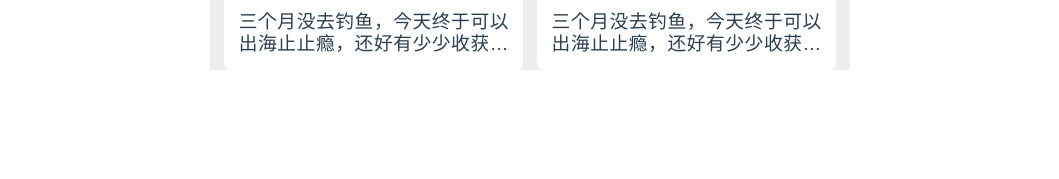
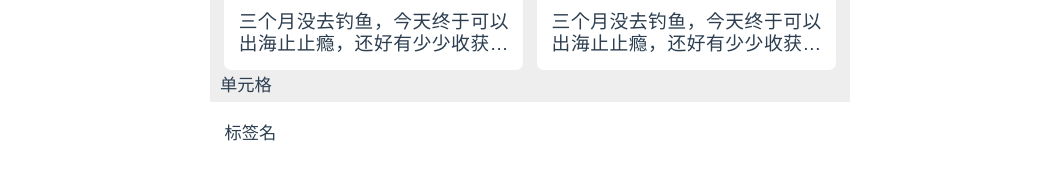
Before and after one commit to xfan0516/x_fan, a Vue app: page /#/home in a window 1280 px wide. Shown: the part 1115-1294 px from the top of the page, without its empty margins (110-1169 px from the left). Before the commit the page ends 1257 px from the top, so only its background shows below. Built offline with nearby package versions, Linux system fonts and the light colour scheme.

Commit message:
单元格

```diff
--- a/src/assets/css/x_fan.styl
+++ b/src/assets/css/x_fan.styl
@@ -1,5 +1,14 @@
 .x_flex
   display: flex
+.x_cell
+  display: flex
+  justify-content space-between
+  height .4rem
+  line-height: 2em
+  box-sizing border-box
+  padding .1rem
+
+
 .toast
   position: fixed;
   bottom: 20%;
--- a/src/components/HelloWorld.vue
+++ b/src/components/HelloWorld.vue
@@ -89,6 +89,13 @@
       </Thumbnail>
 
       </x-col>
+    </div>
+    <h4>单元格</h4>
+    <div>
+      <div class="x_cell">
+        <span>标签名</span>
+        <x-icon type="ios-arrow-forward" size="big"/>
+      </div>
 
     </div>
   </div>
```
